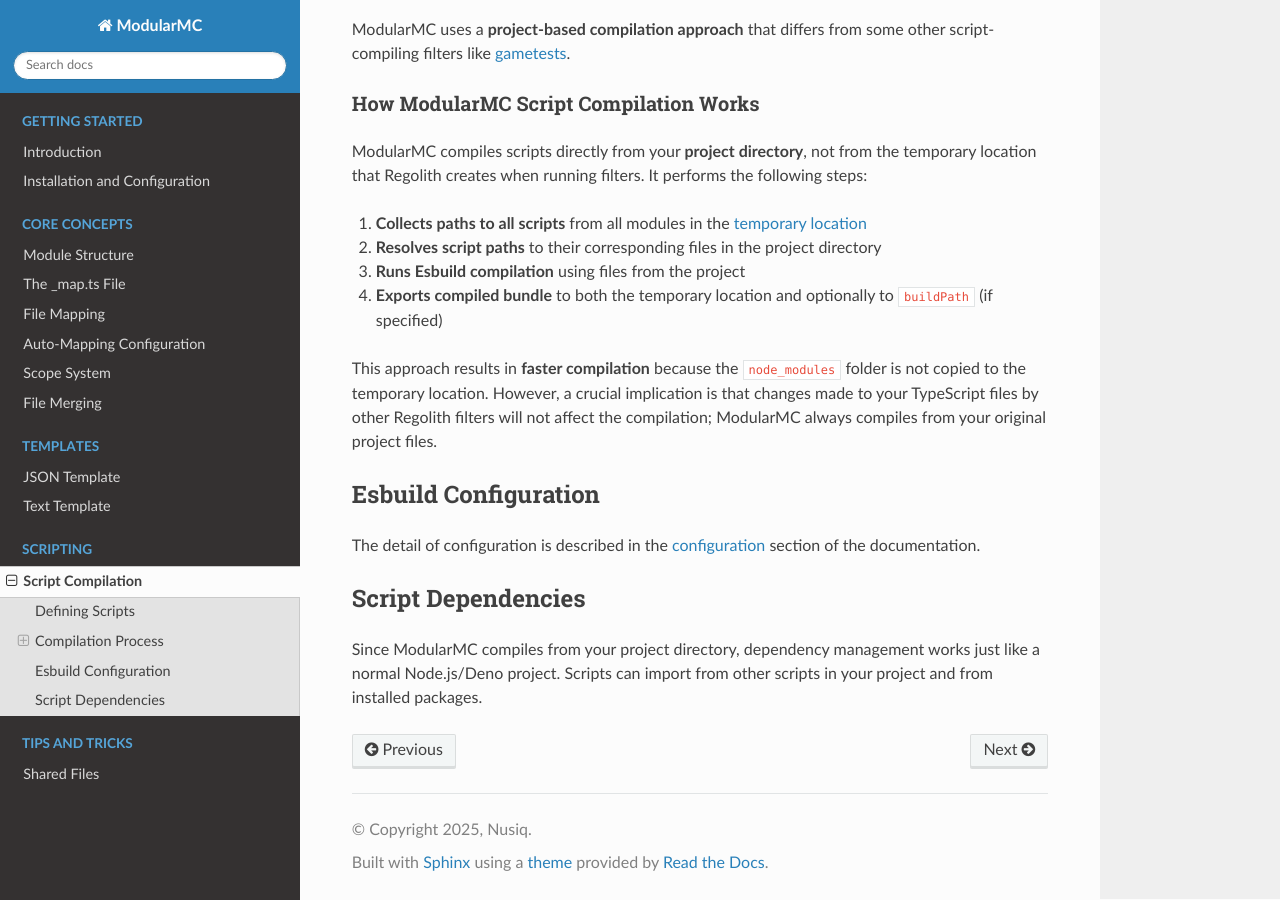
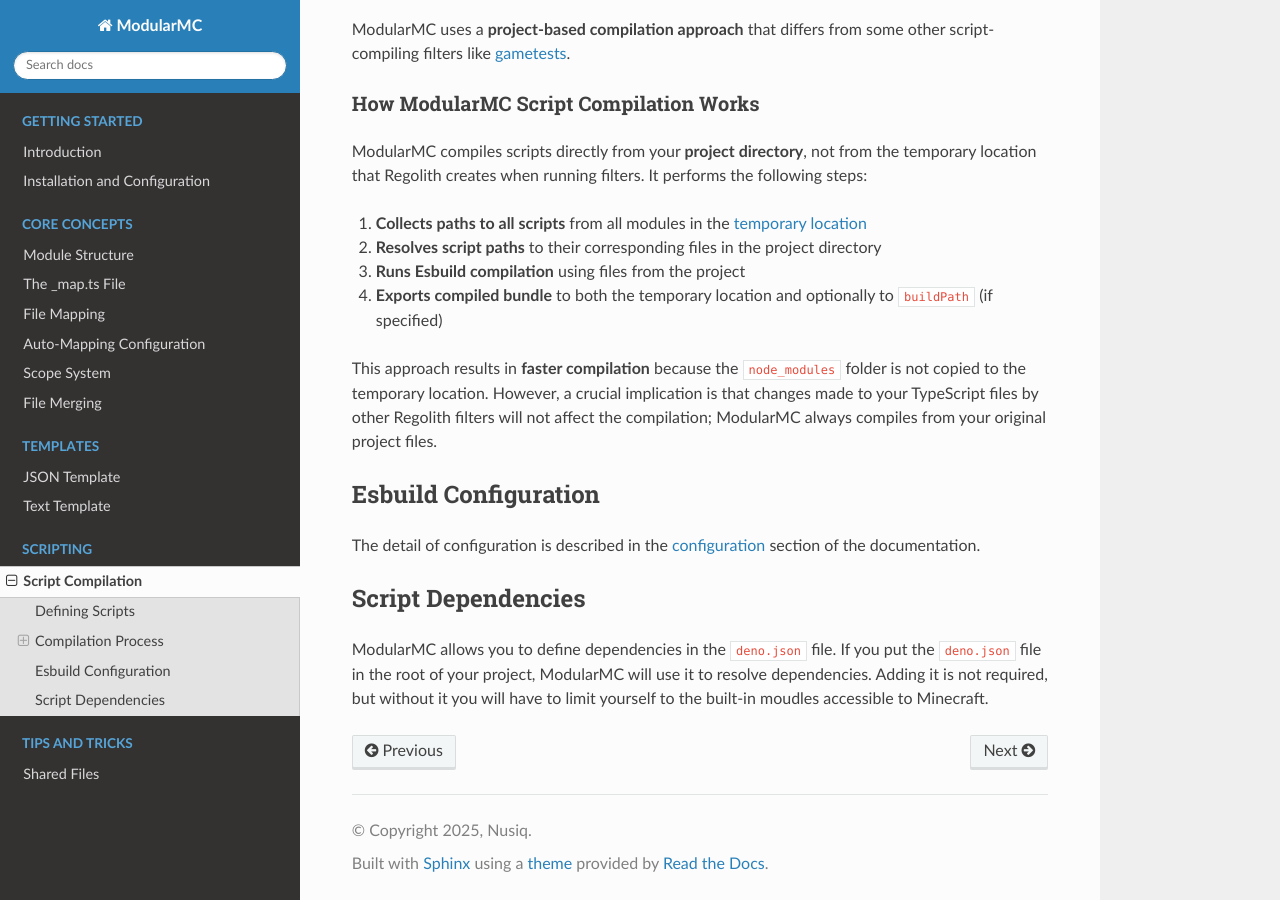
Before and after one commit to Nusiq/modular-mc-docs, a Sphinx documentation site: the page built from docs/scripting/script-compilation.md, in a window 1280 px wide and 900 px high, scrolled down 748 px. Built offline with Sphinx 7.4.7 and the Read the Docs theme 3.1.0, drawn with Linux system fonts in a browser that asks for light colours.

Commit message:
Update the Script Dependencies to match reality, and to describe how it works in ModularMC 0.7.0.

```diff
--- a/docs/conf.py
+++ b/docs/conf.py
@@ -9,7 +9,7 @@
 project = 'ModularMC'
 copyright = '2025, Nusiq'
 author = 'Nusiq'
-release = '0.6.0'
+release = '0.7.0'
 
 # -- General configuration ---------------------------------------------------
 # https://www.sphinx-doc.org/en/master/usage/configuration.html#general-configuration
--- a/docs/scripting/script-compilation.md
+++ b/docs/scripting/script-compilation.md
@@ -47,4 +47,4 @@ The detail of configuration is described in the {ref}`configuration<esbuild-conf
 
 ## Script Dependencies
 
-Since ModularMC compiles from your project directory, dependency management works just like a normal Node.js/Deno project. Scripts can import from other scripts in your project and from installed packages.
+ModularMC allows you to define dependencies in the `deno.json` file. If you put the `deno.json` file in the root of your project, ModularMC will use it to resolve dependencies. Adding it is not required, but without it you will have to limit yourself to the built-in moudles accessible to Minecraft.
```
